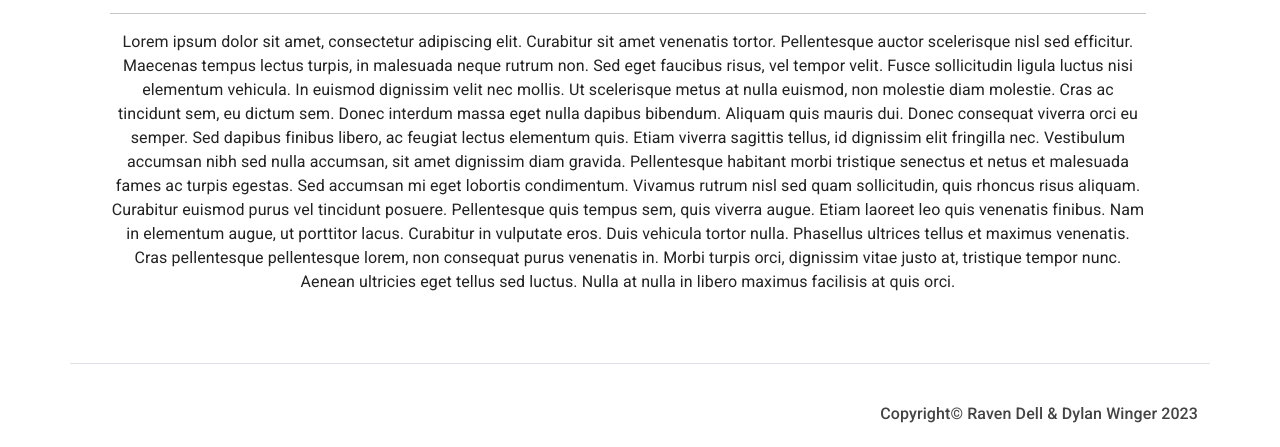
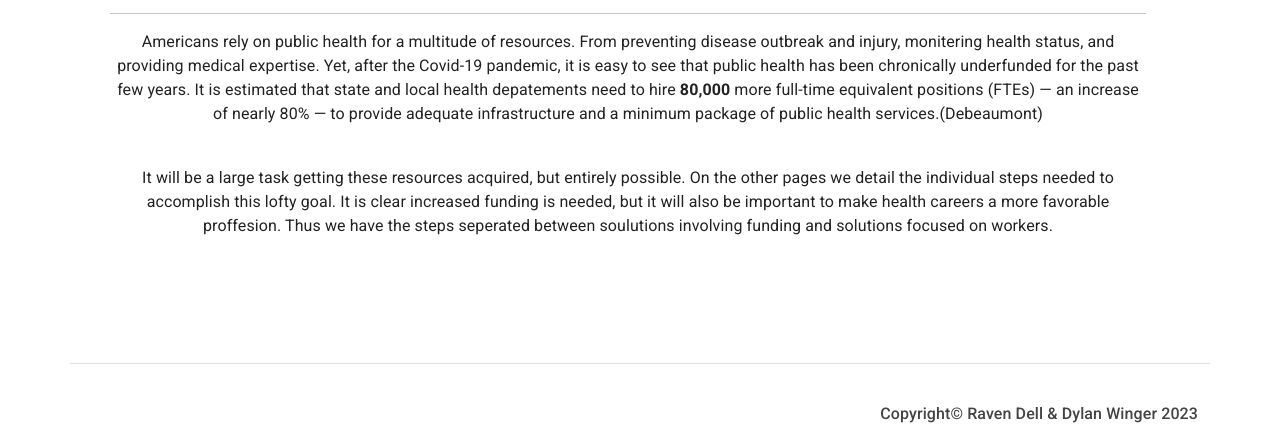
Before and after one commit to 20336/Healthcare-Worker-Shortage, a plain HTML site: page index.html in a window 1280 px wide. Shown: the part 353-800 px from the top of the page. Drawn offline with nearby package versions, Linux system fonts and the light colour scheme.

Commit message:
Finished Index

```diff
--- a/index.html
+++ b/index.html
@@ -47,11 +47,25 @@
 
 			<div><hr></div>
             <div>
-				<p>Lorem ipsum dolor sit amet, consectetur adipiscing elit. Curabitur sit amet venenatis tortor. Pellentesque auctor scelerisque nisl sed efficitur. Maecenas tempus lectus turpis, in malesuada neque rutrum non. Sed eget faucibus risus, vel tempor velit. Fusce sollicitudin ligula luctus nisi elementum vehicula. In euismod dignissim velit nec mollis. Ut scelerisque metus at nulla euismod, non molestie diam molestie. Cras ac tincidunt sem, eu dictum sem.
+				<p>
 
-					Donec interdum massa eget nulla dapibus bibendum. Aliquam quis mauris dui. Donec consequat viverra orci eu semper. Sed dapibus finibus libero, ac feugiat lectus elementum quis. Etiam viverra sagittis tellus, id dignissim elit fringilla nec. Vestibulum accumsan nibh sed nulla accumsan, sit amet dignissim diam gravida. Pellentesque habitant morbi tristique senectus et netus et malesuada fames ac turpis egestas. Sed accumsan mi eget lobortis condimentum.
+					Americans rely on public health for a multitude of resources. From preventing disease outbreak and injury,
+					monitering health status, and providing medical expertise. Yet, after the Covid-19 pandemic, it is easy to see
+					that public health has been chronically underfunded for the past few years. It is estimated that
+					state and local health depatements need to hire <b>80,000</b> more full-time equivalent
+					positions (FTEs) — an increase of nearly 80% — to provide
+					adequate infrastructure and a minimum package of public health services.(Debeaumont)
 
-					Vivamus rutrum nisl sed quam sollicitudin, quis rhoncus risus aliquam. Curabitur euismod purus vel tincidunt posuere. Pellentesque quis tempus sem, quis viverra augue. Etiam laoreet leo quis venenatis finibus. Nam in elementum augue, ut porttitor lacus. Curabitur in vulputate eros. Duis vehicula tortor nulla. Phasellus ultrices tellus et maximus venenatis. Cras pellentesque pellentesque lorem, non consequat purus venenatis in. Morbi turpis orci, dignissim vitae justo at, tristique tempor nunc. Aenean ultricies eget tellus sed luctus. Nulla at nulla in libero maximus facilisis at quis orci.
+
+				</p>
+				<br>
+				<p>
+					It will be a large task getting these resources acquired, but entirely possible. On the other pages we detail the individual
+					steps needed to accomplish this lofty goal. It is clear increased funding is needed, but it will also be important to make health careers
+					a more favorable proffesion. Thus we have the steps seperated between soulutions involving funding and solutions focused on workers.
+
+
+				</p>
 
             </div>
 
```
